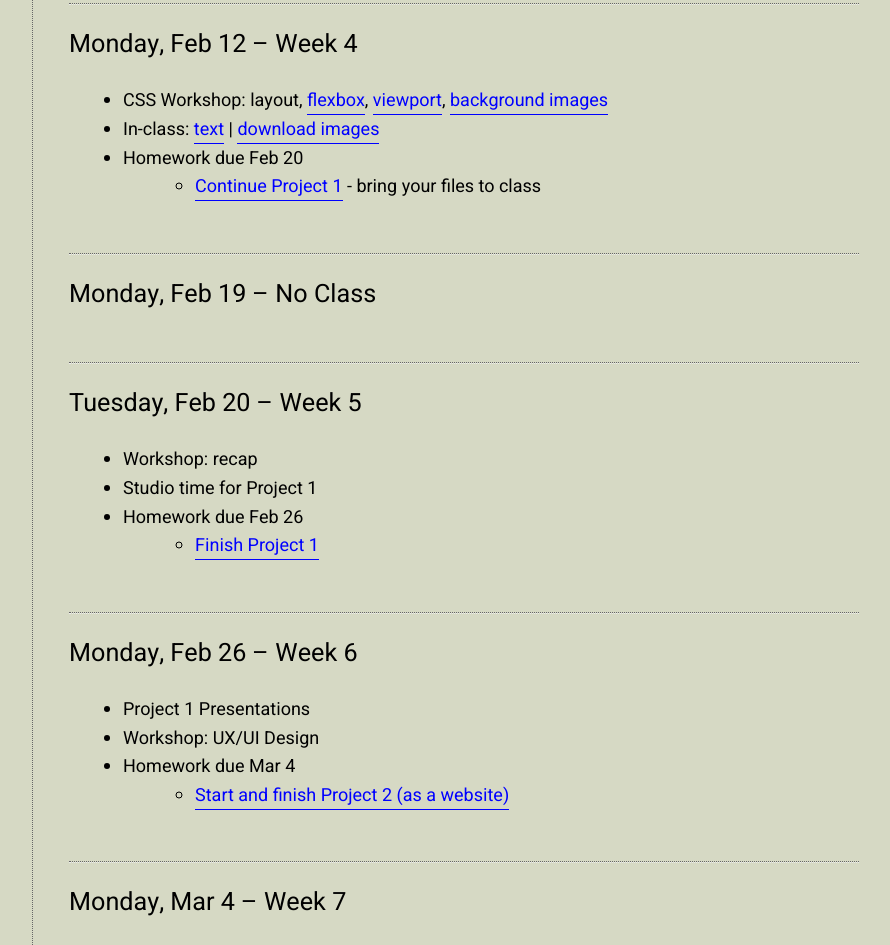
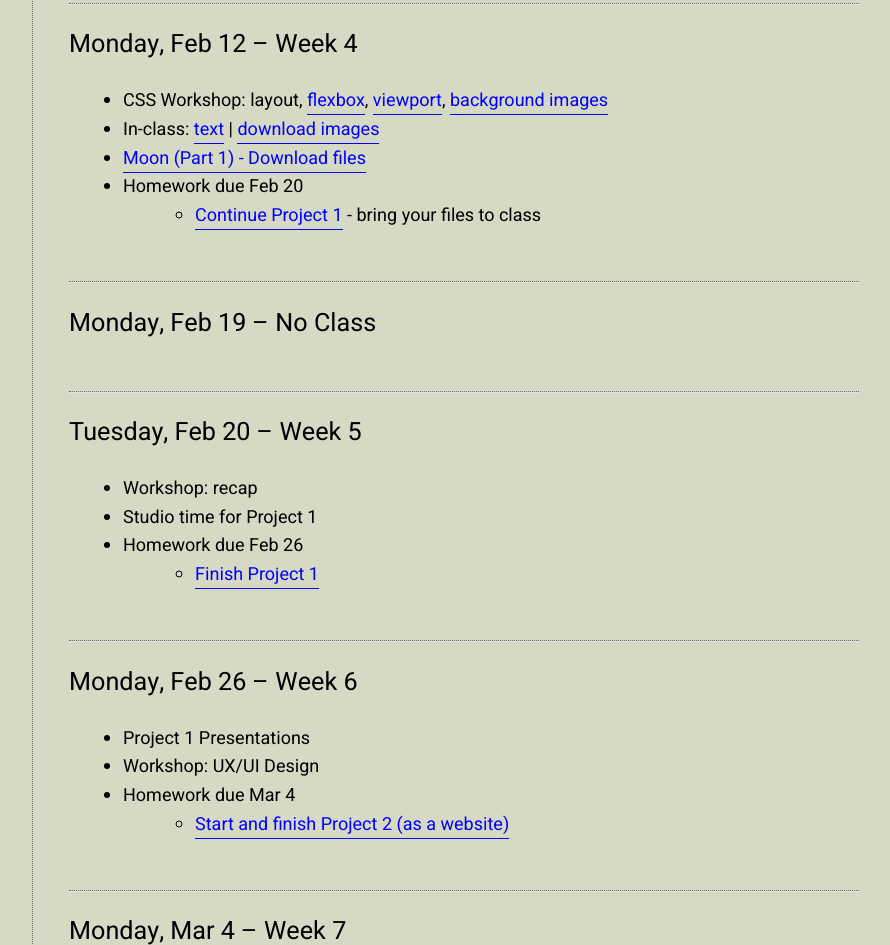
Before and after one commit to pb-fordham/web-sp24, a plain HTML site: page calendar.html in a window 1280 px wide. Shown: the part 1343-2288 px from the top of the page, without its empty margins (371-1261 px from the left). Drawn offline with nearby package versions, Linux system fonts and the light colour scheme.

Commit message:
Update calendar.html

```diff
--- a/calendar.html
+++ b/calendar.html
@@ -76,7 +76,7 @@
 <ul>
   <li>CSS Workshop: layout, <a href="https://www.w3schools.com/css/css3_flexbox.asp" target="_blank">flexbox</a>, <a href="https://www.quirksmode.org/css/units-values/viewport.html" target="_blank">viewport</a>, <a href="https://www.w3schools.com/cssref/pr_background-image.php" target="_blank">background images</a></li>
   <li>In-class: <a href="files/moon.md" target="_blank">text</a> | <a href="files/moon1-images.zip" target="_blank">download images</a></li>
-  <!--<li><a href="pdfs/position-practice.zip" target="_blank">Position practice - Download files</a></li>-->
+  <li><a href="files/Moon-Part1.zip" target="_blank">Moon (Part 1) - Download files</a></li>
   <!--<li><a href="moon/" target="_blank">Moon website nearly complete!</a> | <a href="pdfs/moon-almostcomplete.zip" target="_blank">Download files</a></li>-->
   <li>Homework due Feb 20</li>
   <ul>
```
